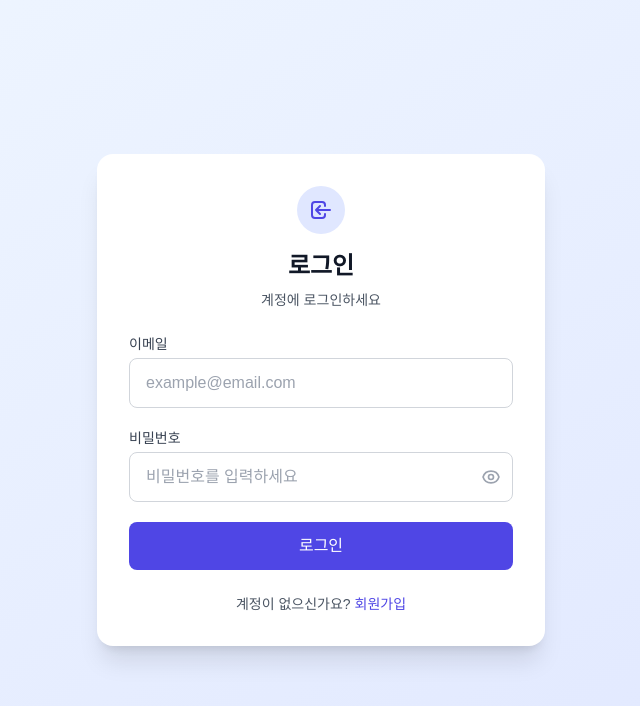
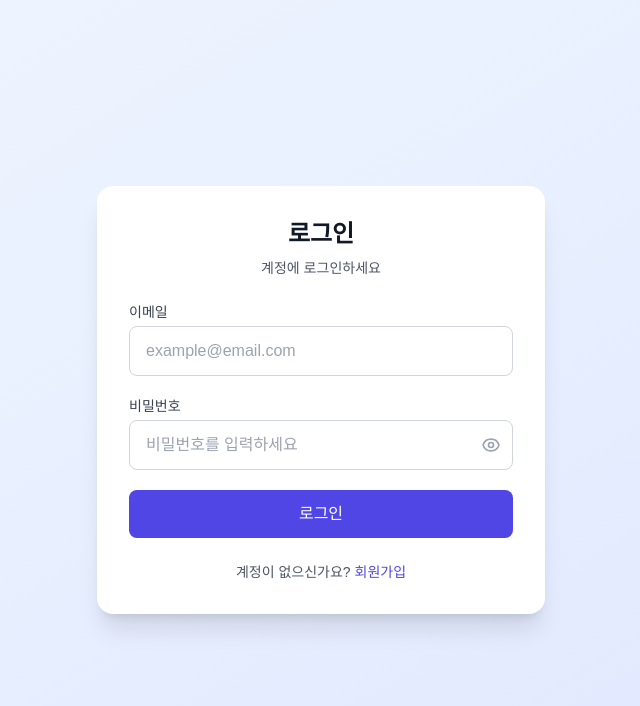
Before and after one commit to HA-SEUNG-JEONG/bigs-frontend-assignment, a Next.js app: page /signin in a window 1280 px wide. Shown: the top 706 px of the page, without its empty margins (319-959 px from the left). Built offline with nearby package versions, Linux system fonts and the light colour scheme.

Commit message:
🔥 icon prop 삭제

```diff
--- a/app/signin/page.tsx
+++ b/app/signin/page.tsx
@@ -11,28 +11,8 @@ export const metadata: Metadata = {
 export default function SignInPage() {
   return (
     <AuthLayout>
-      <FormHeader
-        title="로그인"
-        subtitle="계정에 로그인하세요"
-        icon={
-          <svg
-            className="h-6 w-6 text-indigo-600"
-            fill="none"
-            viewBox="0 0 24 24"
-            stroke="currentColor"
-          >
-            <path
-              strokeLinecap="round"
-              strokeLinejoin="round"
-              strokeWidth={2}
-              d="M11 16l-4-4m0 0l4-4m-4 4h14m-5 4v1a3 3 0 01-3 3H6a3 3 0 01-3-3V7a3 3 0 013-3h7a3 3 0 013 3v1"
-            />
-          </svg>
-        }
-      />
-
+      <FormHeader title="로그인" subtitle="계정에 로그인하세요" />
       <SignInForm />
-
       <FormFooter
         text="계정이 없으신가요?"
         linkText="회원가입"
--- a/app/signup/page.tsx
+++ b/app/signup/page.tsx
@@ -12,9 +12,7 @@ export default function SignupPage() {
   return (
     <AuthLayout>
       <FormHeader title="회원가입" subtitle="새 계정을 만들어보세요" />
-
       <SignupForm />
-
       <FormFooter
         text="이미 계정이 있으신가요?"
         linkText="로그인"
--- a/components/auth/FormHeader.tsx
+++ b/components/auth/FormHeader.tsx
@@ -3,29 +3,11 @@ import React from "react";
 interface FormHeaderProps {
   title: string;
   subtitle: string;
-  icon?: React.ReactNode;
 }
 
-export const FormHeader = ({ title, subtitle, icon }: FormHeaderProps) => {
+export const FormHeader = ({ title, subtitle }: FormHeaderProps) => {
   return (
     <div className="text-center">
-      <div className="mx-auto h-12 w-12 bg-indigo-100 rounded-full flex items-center justify-center mb-4">
-        {icon || (
-          <svg
-            className="h-6 w-6 text-indigo-600"
-            fill="none"
-            viewBox="0 0 24 24"
-            stroke="currentColor"
-          >
-            <path
-              strokeLinecap="round"
-              strokeLinejoin="round"
-              strokeWidth={2}
-              d="M16 7a4 4 0 11-8 0 4 4 0 018 0zM12 14a7 7 0 00-7 7h14a7 7 0 00-7-7z"
-            />
-          </svg>
-        )}
-      </div>
       <h2 className="text-2xl font-bold text-gray-900">{title}</h2>
       <p className="mt-2 text-sm text-gray-600">{subtitle}</p>
     </div>
```
